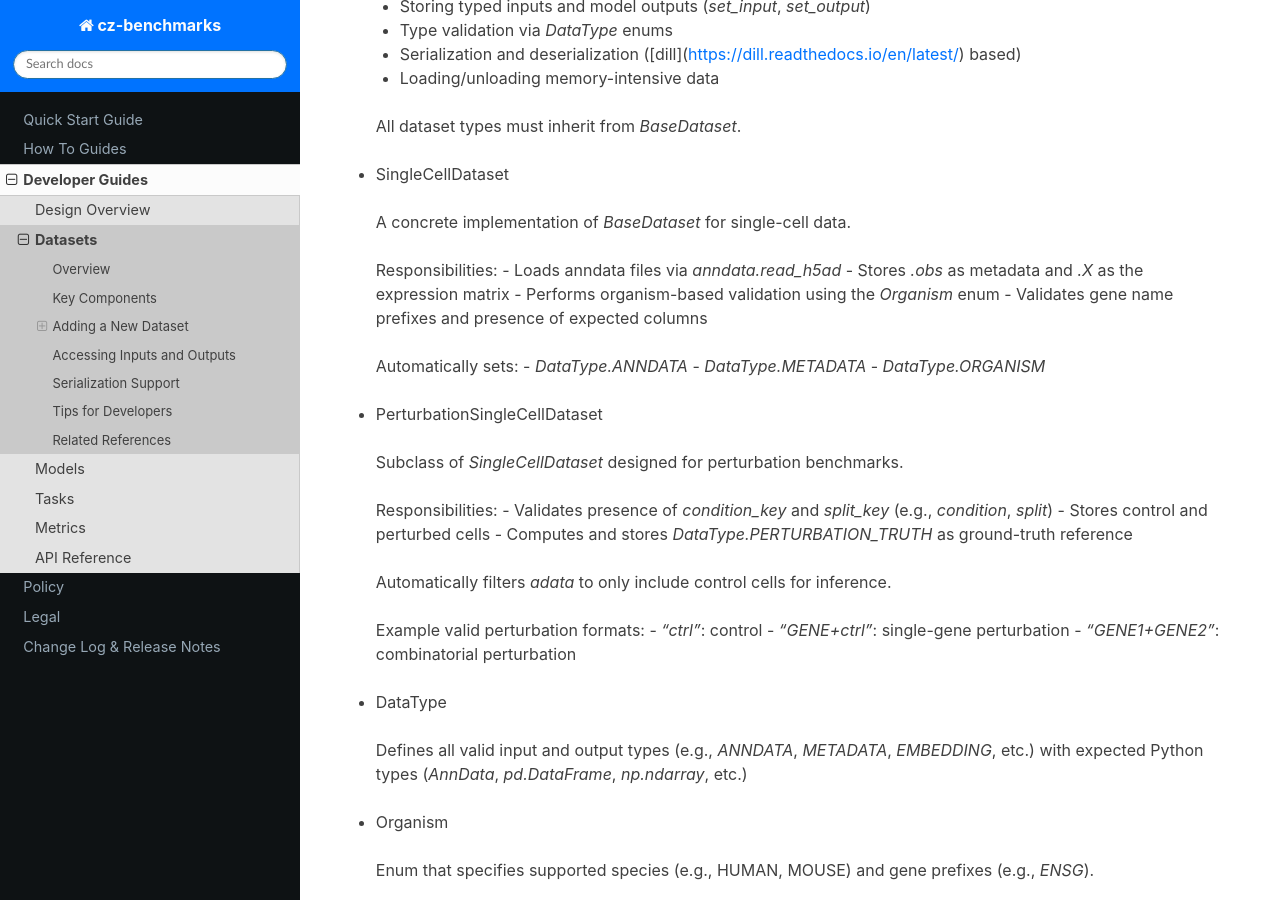
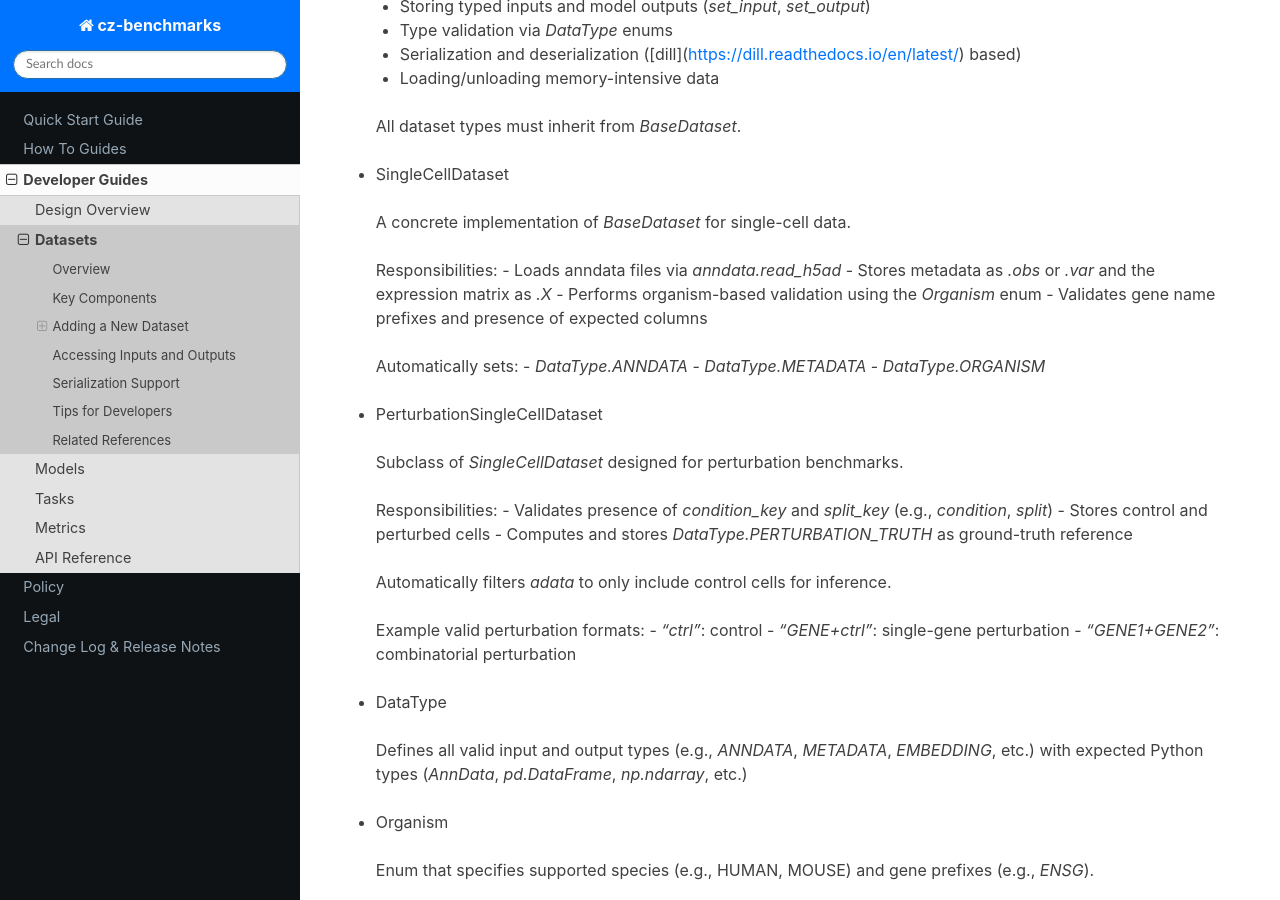
Before and after one commit to chanzuckerberg/cz-benchmarks, a Sphinx documentation site: the page built from docs/source/developer_guides/datasets.rst, in a window 1280 px wide and 900 px high, scrolled down 558 px. Built offline with Sphinx 7.4.7 and the Read the Docs theme 3.1.0, drawn with Linux system fonts in a browser that asks for light colours; pages that are not in the unit, such as notebooks, are missing from menus.

Commit message:
Update docs/source/developer_guides/datasets.rst
Co-authored-by: Michelle Gill <1757241+mlgill@users.noreply.github.com>

```diff
--- a/docs/source/developer_guides/datasets.rst
+++ b/docs/source/developer_guides/datasets.rst
@@ -26,7 +26,7 @@ Key Components
 
   Responsibilities:
   - Loads anndata files via `anndata.read_h5ad`
-  - Stores `.obs` as metadata and `.X` as the expression matrix
+  - Stores metadata as `.obs` or `.var` and the expression matrix as `.X`
   - Performs organism-based validation using the `Organism` enum
   - Validates gene name prefixes and presence of expected columns
 
```
